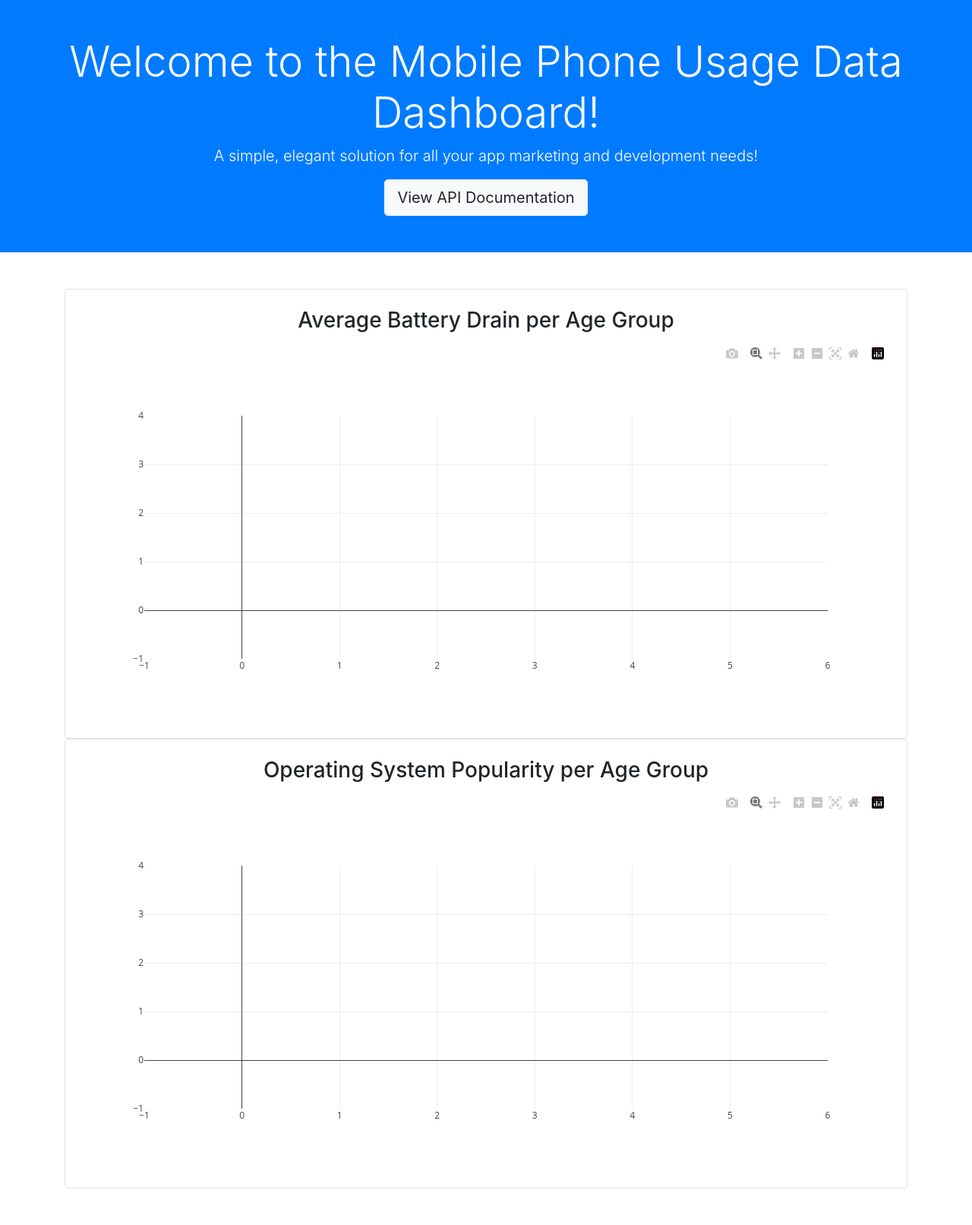
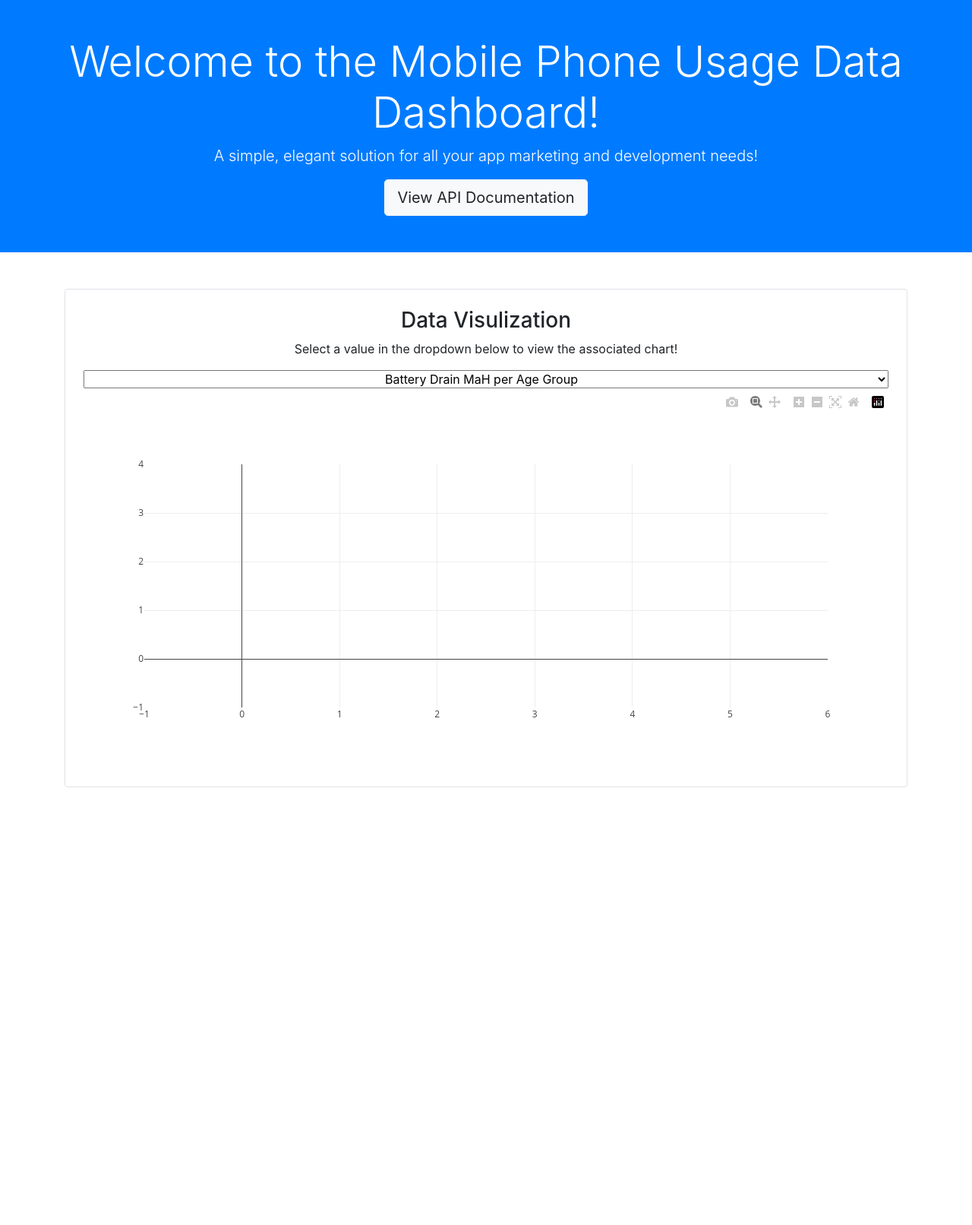
Before and after one commit to jroelofsz/mobile_phone_data_dashboard, a Flask app: template Resources/Python/templates/index.html in a window 1280 px wide. Shown: the whole page at 76% size. After the commit the page ends 1036 px from the top, so only its background shows below. Run offline with Flask 3, Linux system fonts and the light colour scheme; the template is opened without the code that fills it: most values are stand-ins (such as "Sample title", 1, 10 or a date in 2020); some libraries are stand-ins or nearby versions.

Commit message:
upadted to add event listener and dropdown menu for selecting charts

```diff
--- a/Resources/Python/roelofsz-app.py
+++ b/Resources/Python/roelofsz-app.py
@@ -50,6 +50,10 @@ def hello_world():
         text_auto=True
     )
 
+    fig.update_layout(
+        yaxis_range=[0, mean_battery_age.max() + 500]
+    )
+
     battery_drain_graph_json = json.dumps(fig, cls=plotly.utils.PlotlyJSONEncoder)
 
     ###########
@@ -71,16 +75,50 @@ def hello_world():
         y='user_count',
         color='Operating System',
         barmode='group',
-        labels={'user_count': 'Number of Users', 'age_groups': 'Age Groups'}
+        labels={'user_count': 'Number of Users', 'age_groups': 'Age Groups'},
+        text_auto=True
+    )
+
+    fig.update_layout(
+        yaxis_range=[0, grouped_os_types_df.max() + 500]
     )
 
     os_type_graph_json = json.dumps(fig, cls=plotly.utils.PlotlyJSONEncoder)
 
+    #########
+    # Data Usage Chart
+    #########
+    data_usage_df = phone_df.copy()
+
+    bins = [18, 25, 35, 50]
+    labels = ["18-25", "25-35", "35-50"]
+    data_usage_df['age_groups'] = pd.cut(data_usage_df['age'], bins, labels=labels)
+
+    grouped_data_usage = data_usage_df.groupby(['age_groups'])['data_usage_mb_per_day'].mean()
+
+    grouped_data_usage_df = pd.DataFrame({'age_groups':grouped_data_usage.index,'avarage_data_usage':grouped_data_usage.values})
+
+    fig = px.bar(
+        grouped_data_usage_df,
+        x='age_groups',
+        y="avarage_data_usage",
+        labels={'age_groups': "Age Groups","average_data_usage":'Average Data Usage (mb)'},
+        text_auto=True
+    )
+
+    fig.update_layout(
+        yaxis_range=[0, grouped_data_usage.max() + 500]
+    )
+
+    data_usage_graph_json = json.dumps(fig, cls=plotly.utils.PlotlyJSONEncoder)
+
     return render_template(
         'index.html',
         battery_drain_graph_json=battery_drain_graph_json,
-        os_type_graph_json=os_type_graph_json
+        os_type_graph_json=os_type_graph_json,
+        data_usage_graph_json=data_usage_graph_json
     )
+
 
 
 
--- a/Resources/Python/templates/index.html
+++ b/Resources/Python/templates/index.html
@@ -26,25 +26,36 @@
         <div class="row">
             <div class="col-md-12 text-center">
                 <div class="p-4 border rounded">
-                    <h3>Average Battery Drain per Age Group</h3>
-                    <div id="abdpagChart" class="w-100 text-center" style="height: 500px;"></div>
+                    <h3>Data Visulization</h3>
+                    <p>Select a value in the dropdown below to view the associated chart!</p>
+                    <select id='graphSelection' class='w-100 text-center'>
+                        <option value='battery'>Battery Drain MaH per Age Group</option>
+                        <option value='operatingSystem'>Operating System Count per Age Group</option>
+                        <option value='dataUsage'>Data Usage (mb) per Age Group</option>
+                    </select>
+                    <div id="chart" class="w-100 text-center" style="height: 500px;"></div>
                     <script>
                         var batteryDrainGraphData = {{ battery_drain_graph_json | safe}}
-                        Plotly.newPlot('abdpagChart', batteryDrainGraphData.data, batteryDrainGraphData.layout)
-                    </script>
-                </div>
-            </div>
-        </div>
-    </div>
-    <div class="container">
-        <div class="row">
-            <div class="col-md-12 text-center">
-                <div class="p-4 border rounded">
-                    <h3>Operating System Popularity per Age Group</h3>
-                    <div id="osppagChart" class="w-100 text-center" style="height: 500px;"></div>
-                    <script>
-                        var osGraphData = {{ os_type_graph_json | safe}}
-                        Plotly.newPlot('osppagChart', osGraphData.data, osGraphData.layout)
+                        var operatingSystemGraphData = {{ os_type_graph_json | safe}}
+                        var dataUsageGraphData = {{data_usage_graph_json | safe}}
+                        function renderChart(chartType){
+                            if (chartType == 'battery'){
+                                Plotly.newPlot('chart', batteryDrainGraphData.data, batteryDrainGraphData.layout)
+                            } else if (chartType == 'operatingSystem'){
+                                Plotly.newPlot('chart', operatingSystemGraphData.data, operatingSystemGraphData.layout)
+                            } else if (chartType == 'dataUsage'){
+                                Plotly.newPlot('chart', dataUsageGraphData.data, dataUsageGraphData.layout)
+                            }
+                        }
+
+                        //load default chart
+                        renderChart('battery')
+
+                        document.getElementById('graphSelection').addEventListener('change', function(){
+                            var selectedGraph = this.value
+                            renderChart(selectedGraph)
+                        })
+
                     </script>
                 </div>
             </div>
```
Also changed, not shown: 1 other file.
